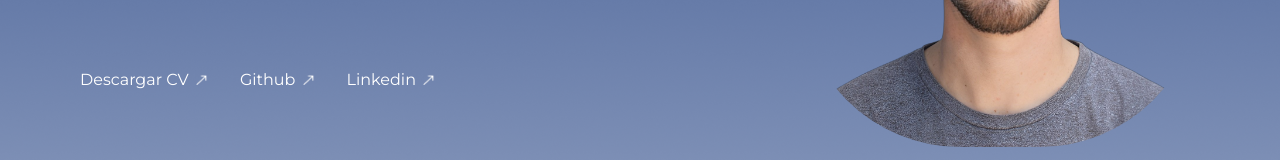
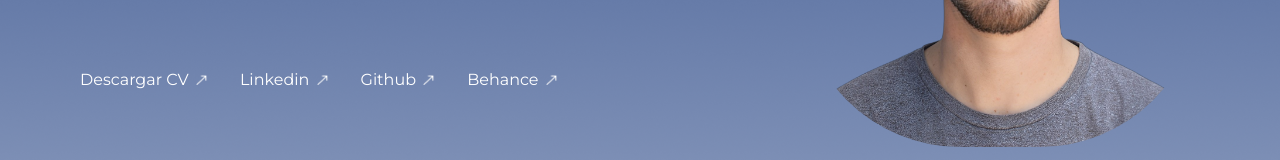
Before and after one commit to Mateocorsi33/portfolio, a React (Create React App) app: page / in a window 1280 px wide. Shown: the part 463-623 px from the top of the page. Built offline with nearby package versions, Linux system fonts and the light colour scheme.

Commit message:
Behance y cv

```diff
--- a/src/Components/Portada/index.jsx
+++ b/src/Components/Portada/index.jsx
@@ -170,8 +170,9 @@ const Portada = () => {
                     </div>
                     <Links>
                         <Link download= 'CV - Mateo Corsi' href={cv}>Descargar CV<Vector src={vector}/></Link>
+                        <Link href="http://www.linkedin.com/in/mateocorsi">Linkedin<Vector src={vector}/></Link>
                         <Link href="http://github.com/Mateocorsi33">Github<Vector src={vector}/></Link>
-                        <Link href="http://www.linkedin.com/in/mateocorsi">Linkedin<Vector src={vector}/></Link>
+                        <Link href="https://www.behance.net/mateocorsi">Behance<Vector src={vector}/></Link>
                     </Links>
                 </Texto>
                 <div>
```
Also changed, not shown: 1 other file (tests, documents, lock files or other folders).
